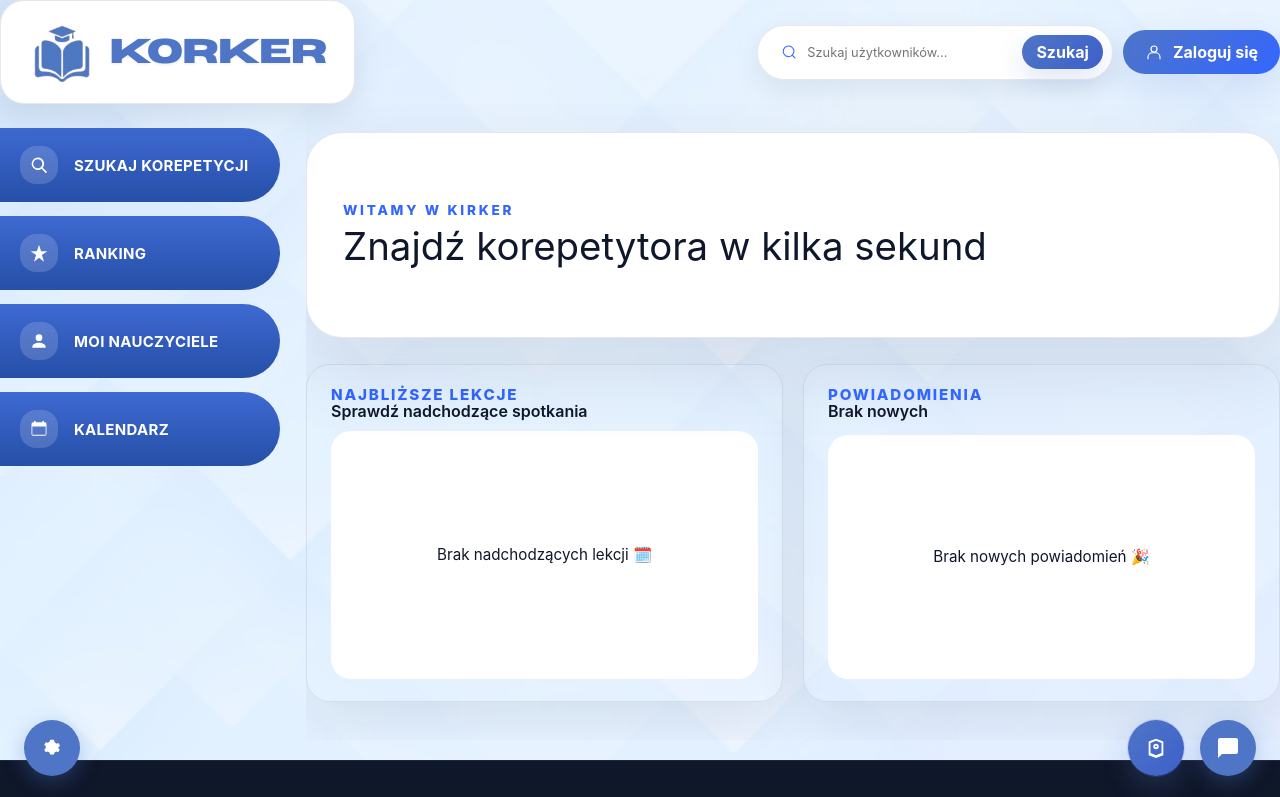
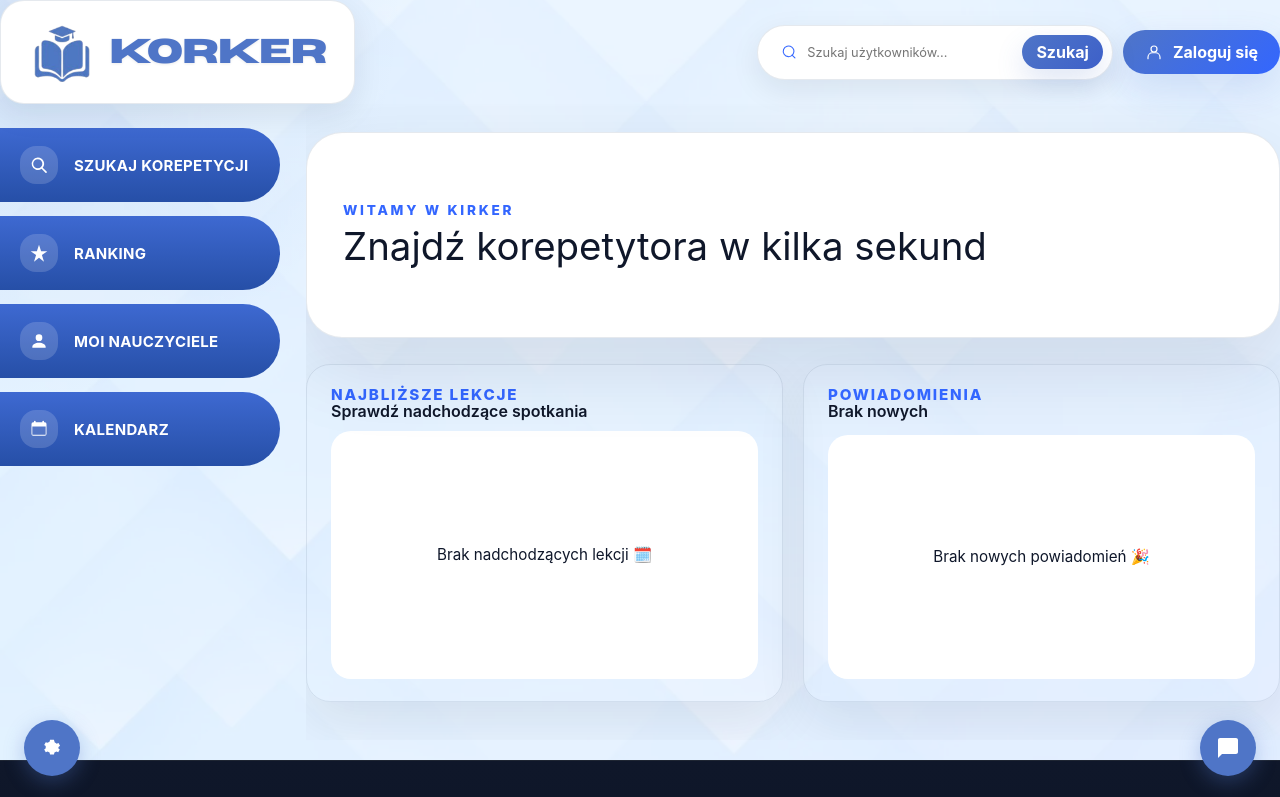
Before and after one commit to korkerteam/Korker, a Vue app: page / in a window 1280 px wide. Shown: the top 797 px of the page. Built offline with nearby package versions, Linux system fonts and the light colour scheme.

Commit message:
Usunieto przycisk mapy

```diff
--- a/src/components/Map.vue
+++ b/src/components/Map.vue
@@ -69,20 +69,6 @@ const toggleMap = () => {
         <div v-if="isMapVisible" ref="mapContainer" class="ramka"></div>
       </Transition>
     </div>
-
-    <button
-      class="map-fab"
-      @click="toggleMap"
-      :title="isMapVisible ? 'Hide map' : 'Show map'"
-      :aria-label="isMapVisible ? 'Hide map' : 'Show map'"
-    >
-      <svg width="20" height="20" viewBox="0 0 24 24" fill="none" aria-hidden="true">
-        <path
-          d="M12 2 4 5v15l8 3 8-3V5l-8-3Zm0 2.18 6 2.25v11.14l-6 2.25-6-2.25V6.43l6-2.25Zm0 3.12a3 3 0 1 0 0 6 3 3 0 0 0 0-6Zm0 2a1 1 0 1 1 0 2 1 1 0 0 1 0-2Z"
-          fill="currentColor"
-        />
-      </svg>
-    </button>
   </div>
 </template>
 
```
